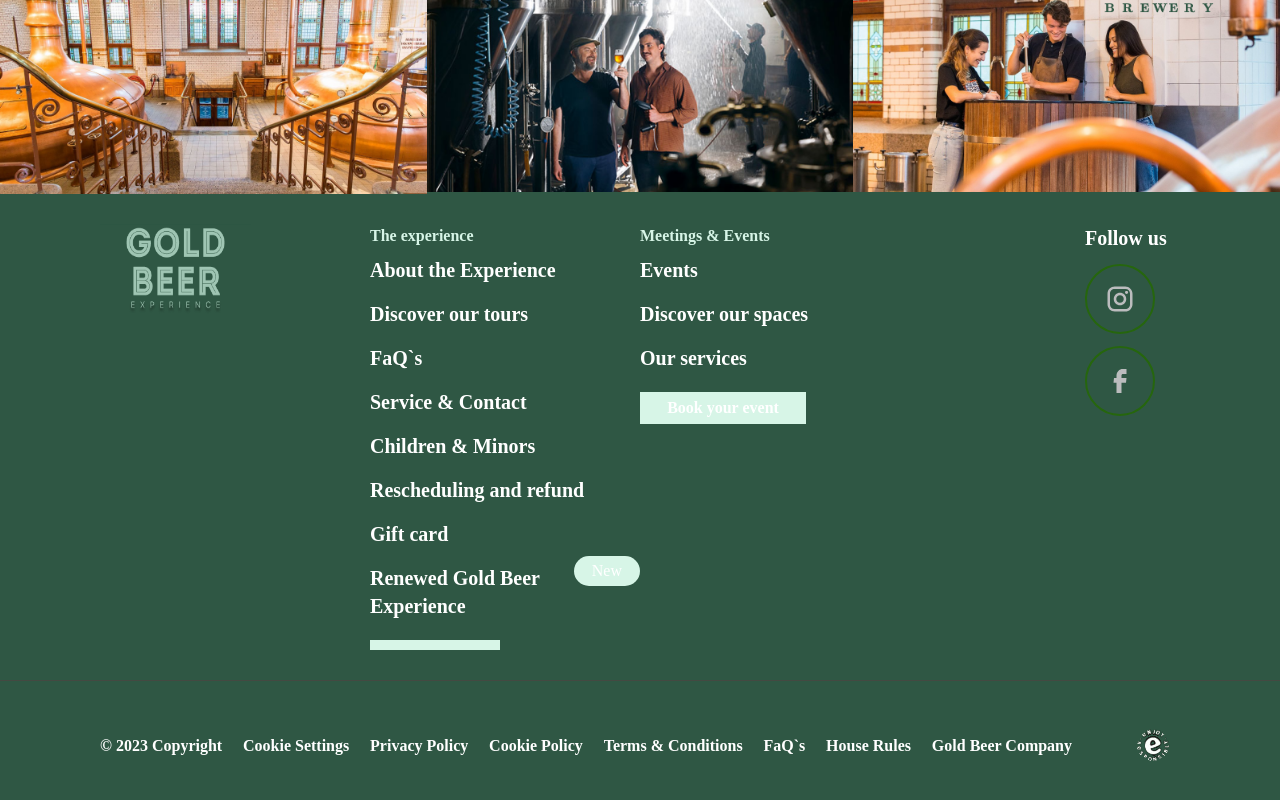
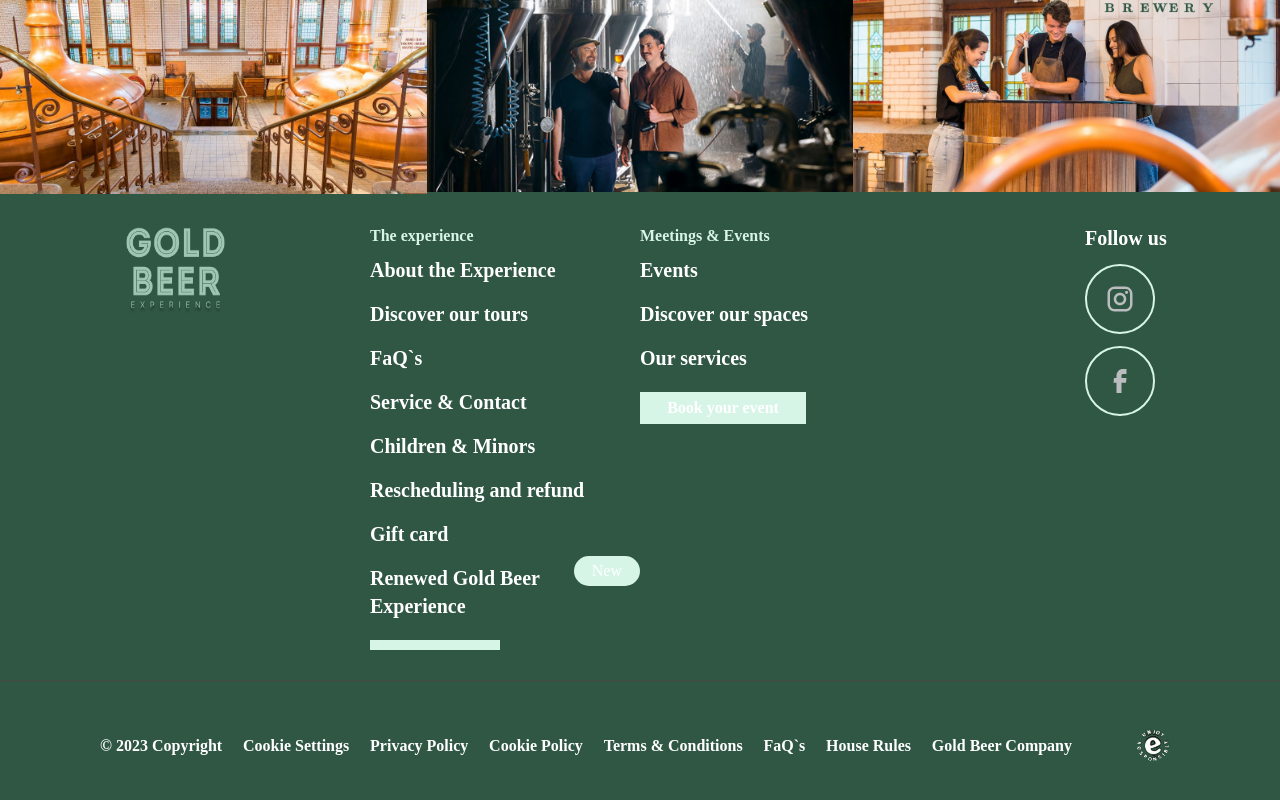
Before and after one commit to zblocksproduct/GoldBeer, a React (Create React App) app: page /experience in a window 1280 px wide. Shown: the part 1483-2283 px from the top of the page. Built offline with nearby package versions, Linux system fonts and the light colour scheme; a web font is replaced by a local one.

Commit message:
Update footer.js

```diff
--- a/src/components/footer/footer.js
+++ b/src/components/footer/footer.js
@@ -71,13 +71,13 @@ export default function Footer() {
               <div className="sm:block flex justify-between">
                 <div
                   className="w-[70px] h-[70px] rounded-[50%] flex justify-center items-center mt-3"
-                  style={{ border: "2px solid #26660D" }}
+                  style={{ border: "2px solid #D7F5E7" }}
                 >
                   <img src="/images/insta.svg" alt="" />
                 </div>
                 <div
                   className="w-[70px] h-[70px] rounded-[50%] flex justify-center items-center mt-3"
-                  style={{ border: "2px solid #26660D" }}
+                  style={{ border: "2px solid #D7F5E7" }}
                 >
                   <img src="/images/facebook.svg" alt="" />
                 </div>
```
